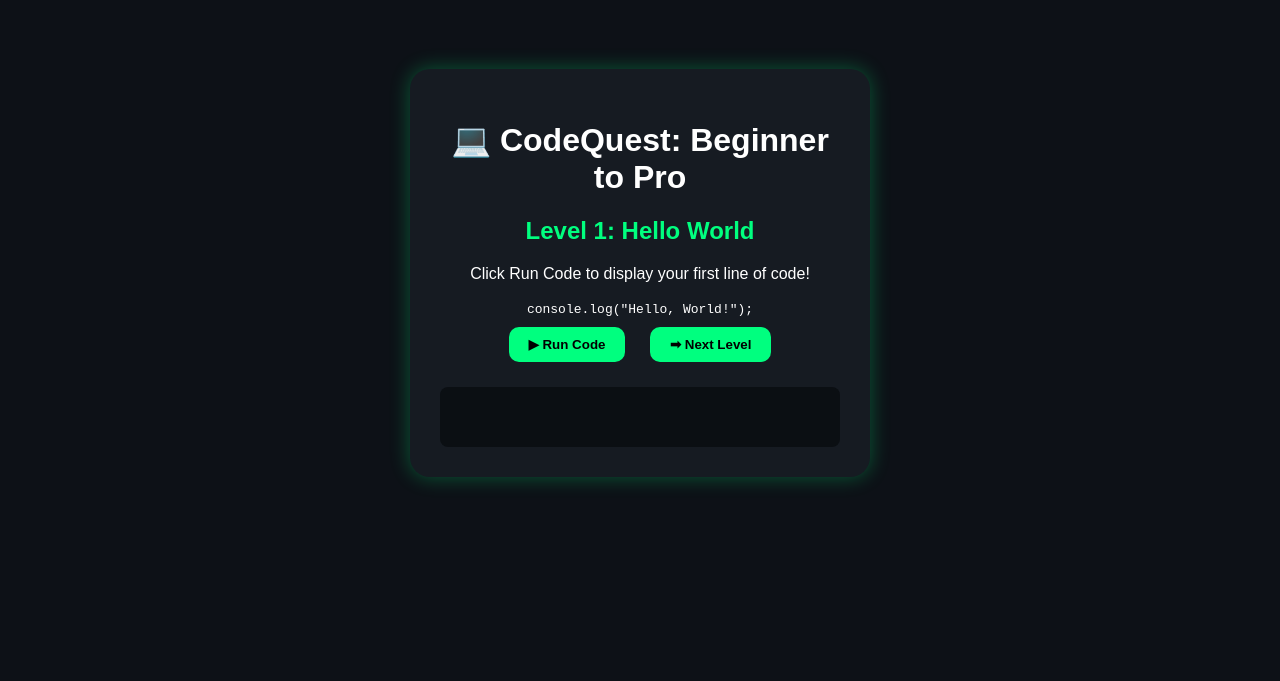
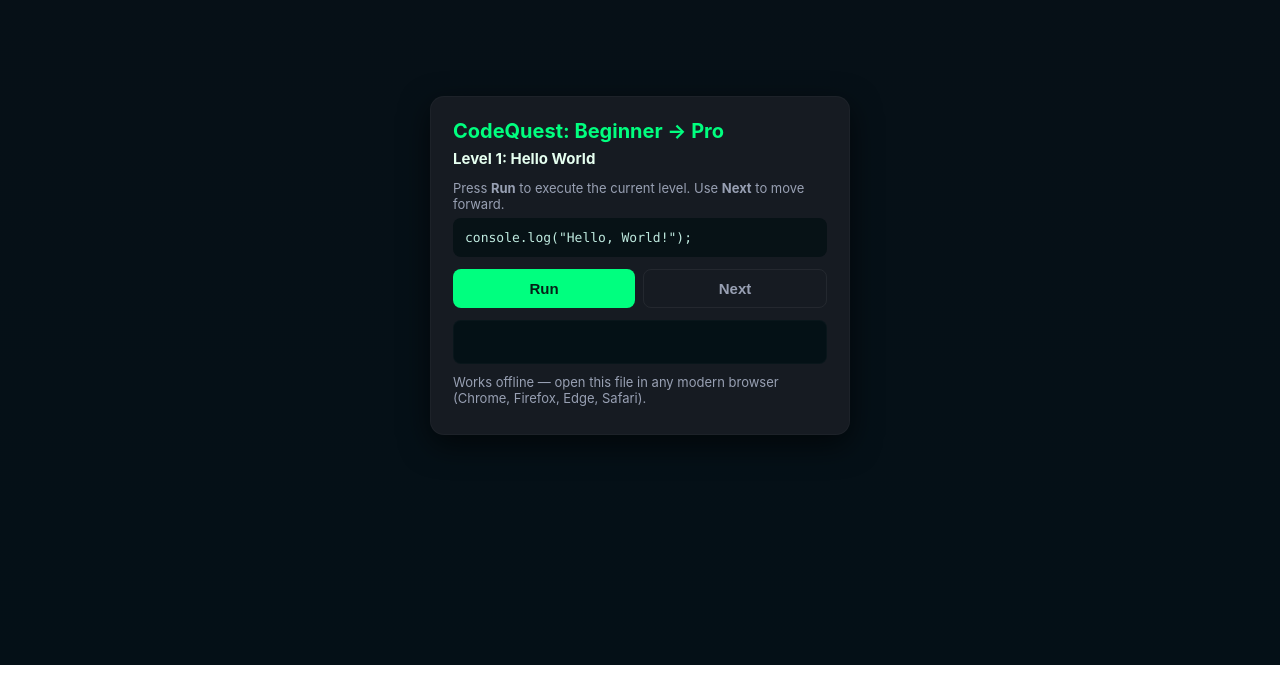
Before and after one commit to Honest40/Code-beginer, a plain HTML site: page Index.html in a window 1280 px wide. Shown: the part 135-816 px from the top of the page. Drawn offline with Linux system fonts and the light colour scheme.

Commit message:
Refactor Index.html for improved layout and styling
Updated HTML structure and styling for the CodeQuest tutorial, enhancing layout and improving user interaction elements.

```diff
--- a/Index.html
+++ b/Index.html
@@ -1,84 +1,122 @@
 <!DOCTYPE html><html lang="en">
 <head>
-  <meta charset="UTF-8">
-  <meta name="viewport" content="width=device-width, initial-scale=1.0">
-  <title>CodeQuest: Beginner to Pro</title>
+  <meta charset="utf-8" />
+  <meta name="viewport" content="width=device-width,initial-scale=1" />
+  <title>CodeQuest: Beginner to Pro — Fixed</title>
   <style>
-    body {font-family: Poppins, sans-serif; background: #0d1117; color: #fff; display: flex; flex-direction: column; align-items: center; justify-content: center; min-height: 100vh; text-align: center;}
-    .game-box {background: #161b22; border-radius: 20px; padding: 30px; width: 90%; max-width: 400px; box-shadow: 0 0 20px rgba(0,255,127,0.3);}
-    button {background: #00ff7f; color: #000; border: none; padding: 10px 20px; margin: 10px; border-radius: 10px; cursor: pointer; font-weight: bold;}
-    button:hover {background: #00cc66;}
-    input {padding: 10px; border-radius: 8px; border: none; margin-top: 10px; width: 80%;}
-    h2 {color: #00ff7f;}
-    #output {margin-top: 15px; background: #0b0f13; padding: 10px; border-radius: 8px; min-height: 40px;}
+    :root{--bg:#0d1117;--panel:#161b22;--accent:#00ff7f;--muted:#98a0b3}
+    *{box-sizing:border-box}
+    body{margin:0;min-height:100vh;background:linear-gradient(180deg,#071017,#041017);font-family:Inter,system-ui,Arial;color:#e6fff0;display:flex;align-items:center;justify-content:center;padding:20px}
+    .card{width:100%;max-width:420px;background:var(--panel);border-radius:14px;padding:22px;box-shadow:0 10px 30px rgba(0,0,0,0.6);border:1px solid rgba(255,255,255,0.03)}
+    h1{margin:0 0 6px;font-size:20px;color:var(--accent)}
+    h2{margin:6px 0 12px;font-size:15px}
+    p{margin:6px 0;color:var(--muted)}
+    .codeBox{background:#071216;padding:12px;border-radius:8px;text-align:left;font-family:ui-monospace, SFMono-Regular, Menlo, Monaco, 'Courier New', monospace;font-size:13px;color:#bfeadf}
+    input, button{font-size:15px}
+    input{width:100%;padding:10px;border-radius:8px;border:1px solid rgba(255,255,255,0.04);background:#081218;color:#eafff0;margin-top:10px}
+    .row{display:flex;gap:8px;margin-top:12px}
+    button{flex:1;padding:10px;border-radius:8px;border:none;background:var(--accent);color:#052017;font-weight:700;cursor:pointer}
+    button.secondary{background:transparent;border:1px solid rgba(255,255,255,0.06);color:var(--muted);font-weight:600}
+    #output{margin-top:12px;min-height:44px;padding:10px;border-radius:8px;background:#041116;border:1px solid rgba(255,255,255,0.02);color:#dfffee}
+    .small{font-size:13px;color:var(--muted)}
   </style>
 </head>
 <body>
-  <div class="game-box">
-    <h1>💻 CodeQuest: Beginner to Pro</h1>
+  <div class="card">
+    <h1>CodeQuest: Beginner → Pro</h1>
     <h2 id="levelTitle">Level 1: Hello World</h2>
-    <p id="instructions">Click Run Code to display your first line of code!</p><div id="codeArea">
-  <code>console.log("Hello, World!");</code>
+    <p id="hint" class="small">Press <strong>Run</strong> to execute the current level. Use <strong>Next</strong> to move forward.</p><div class="codeBox" id="codeBox">console.log("Hello, World!");</div>
+
+<input id="userInput" placeholder="(input will appear for level 2 & 3)" style="display:none;" />
+
+<div class="row">
+  <button id="runBtn">Run</button>
+  <button class="secondary" id="nextBtn">Next</button>
 </div>
 
-<input id="userInput" type="text" placeholder="Type here..." style="display:none;">
+<div id="output"></div>
+<p class="small" style="margin-top:10px">Works offline — open this file in any modern browser (Chrome, Firefox, Edge, Safari).</p>
 
-<button onclick="runLevel()">▶ Run Code</button>
-<button onclick="nextLevel()">➡ Next Level</button>
+  </div><script>
+// Simple, robust Level flow with clear logic and validation
+let level = 1;
+const codeBox = document.getElementById('codeBox');
+const levelTitle = document.getElementById('levelTitle');
+const hint = document.getElementById('hint');
+const userInput = document.getElementById('userInput');
+const output = document.getElementById('output');
+const runBtn = document.getElementById('runBtn');
+const nextBtn = document.getElementById('nextBtn');
 
-<div id="output"></div>
-
-  </div>  <script>
-    let level = 1;
-
-    function runLevel(){
-      const output = document.getElementById('output');
-      const input = document.getElementById('userInput').value;
+function setLevel(n){
+  level = n;
+  output.innerText = '';
+  userInput.value = '';
+  userInput.type = 'text';
+  userInput.style.display = 'none';
   if(level === 1){
-        output.innerText = 'Hello, World!';
+    levelTitle.innerText = 'Level 1: Hello World';
+    codeBox.textContent = 'console.log("Hello, World!");';
+    hint.innerText = 'Press Run to display "Hello, World!"';
   } else if(level === 2){
-        if(input.trim() === ''){
-          output.innerText = 'Please enter your name!';
+    levelTitle.innerText = 'Level 2: Variables';
+    codeBox.textContent = 'let name = "YourName";
+console.log("Hello, " + name + "!");';
+    hint.innerText = 'Type your name in the input, then Run.';
+    userInput.style.display = 'block';
+    userInput.placeholder = 'Type your name here';
+  } else if(level === 3){
+    levelTitle.innerText = 'Level 3: Logic (Guess the Number)';
+    codeBox.textContent = '// Guess a number from 1 to 5
+let guess = Number(prompt("Enter a number"));
+if (guess === secret) console.log("Correct!"); else console.log("Try again");';
+    hint.innerText = 'Enter a number 1–5 and Run. Good luck!';
+    userInput.style.display = 'block';
+    userInput.placeholder = 'Enter a number 1 to 5';
+    userInput.type = 'number';
   } else {
-          output.innerText = `Hello, ${input}! Welcome to coding!`;
-        }
-      } else if(level === 3){
-        const randomNum = Math.floor(Math.random() * 5) + 1;
-        if(Number(input) === randomNum){
-          output.innerText = `🎉 Correct! The number was ${randomNum}`;
-        } else {
-          output.innerText = `❌ Try again! The number was ${randomNum}`;
-        }
+    levelTitle.innerText = '🏁 You reached Pro';
+    codeBox.textContent = 'Congratulations! Keep practicing: build small projects daily.';
+    hint.innerText = 'Refresh the page to replay or click Reset.';
+    userInput.style.display = 'none';
   }
 }
 
-    function nextLevel(){
-      const title = document.getElementById('levelTitle');
-      const instructions = document.getElementById('instructions');
-      const codeArea = document.getElementById('codeArea');
-      const input = document.getElementById('userInput');
-      const output = document.getElementById('output');
-      output.innerText = '';
+// helper to print to output (acts like console.log for learner)
+function writeOutput(text){
+  output.innerText = text;
+}
 
-      level++;
-      if(level === 2){
-        title.innerText = 'Level 2: Variables';
-        instructions.innerText = 'Type your name below and run the code!';
-        codeArea.innerHTML = '<code>let name = prompt("Enter your name");\nconsole.log("Hello, " + name);</code>';
-        input.style.display = 'block';
-        input.value = '';
+// run current level
+runBtn.addEventListener('click', ()=>{
+  writeOutput('');
+  const val = userInput.value.trim();
+  if(level === 1){
+    writeOutput('Hello, World!');
+  } else if(level === 2){
+    if(!val){ writeOutput('❌ Please enter your name in the input.'); return; }
+    // sanitize simple input
+    const name = val.replace(/[^a-zA-Z0-9 \-_.]/g, '');
+    writeOutput('✅ Hello, ' + name + '! Welcome to coding.');
   } else if(level === 3){
-        title.innerText = 'Level 3: Logic';
-        instructions.innerText = 'Guess a number between 1 and 5!';
-        codeArea.innerHTML = '<code>let num = Math.random();\nif (guess === num) { console.log("Correct!"); }</code>';
-        input.type = 'number';
-        input.value = '';
+    if(!val){ writeOutput('❌ Enter a number between 1 and 5.'); return; }
+    const guess = Number(val);
+    if(!Number.isInteger(guess) || guess < 1 || guess > 5){ writeOutput('❌ Please enter an integer from 1 to 5.'); return; }
+    const secret = Math.floor(Math.random() * 5) + 1; // 1..5
+    if(guess === secret){ writeOutput('🎉 Correct! The number was ' + secret + '.'); }
+    else { writeOutput('❌ Not quite — your guess: ' + guess + '. The number was ' + secret + '. Try again!'); }
   } else {
-        title.innerText = '🏁 You are now a Pro!';
-        instructions.innerText = 'Great job! You completed all levels!';
-        codeArea.innerHTML = '<code>Keep practicing and build your own projects!</code>';
-        input.style.display = 'none';
+    writeOutput('You finished the tutorial. Refresh to play again.');
   }
-    }
+});
+
+// next level (cycles until 4 which is Pro)
+nextBtn.addEventListener('click', ()=>{
+  if(level < 4) setLevel(level + 1);
+  else setLevel(1);
+});
+
+// initialize
+setLevel(1);
 </script></body>
 </html>
```
Lines whose indentation alone changed are shown as unchanged.
